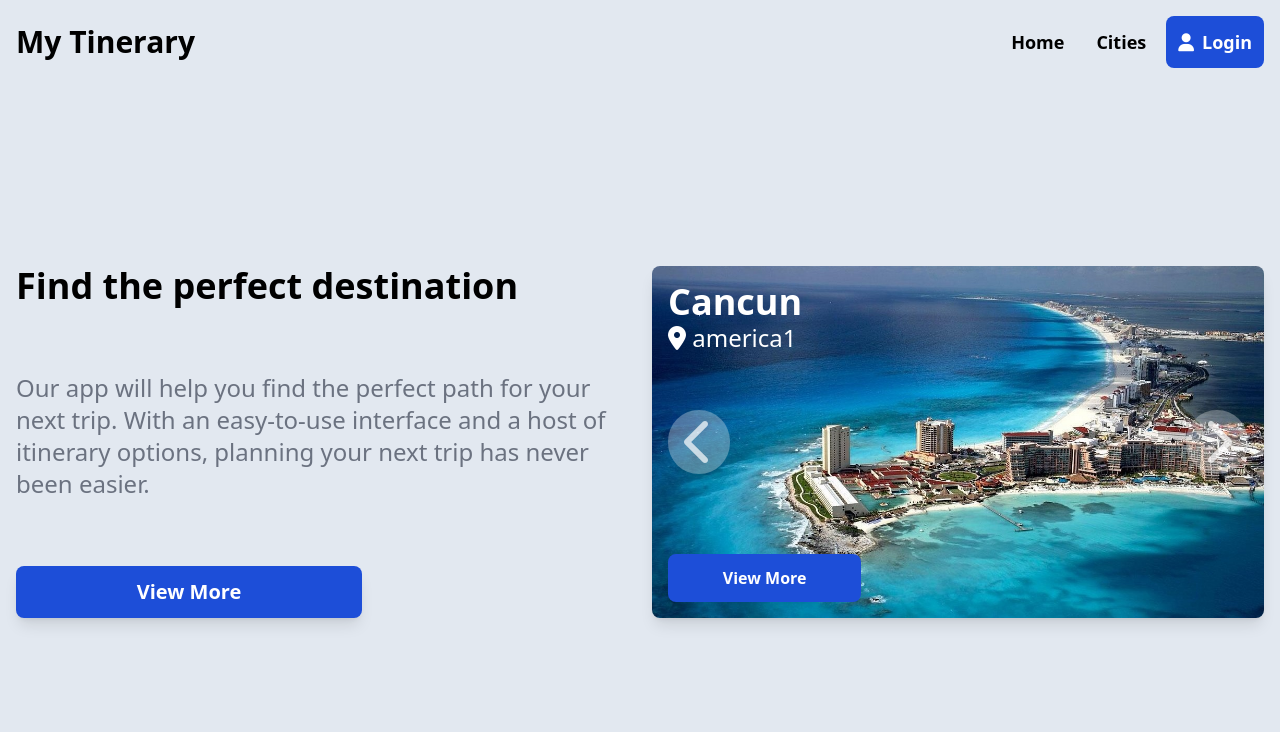
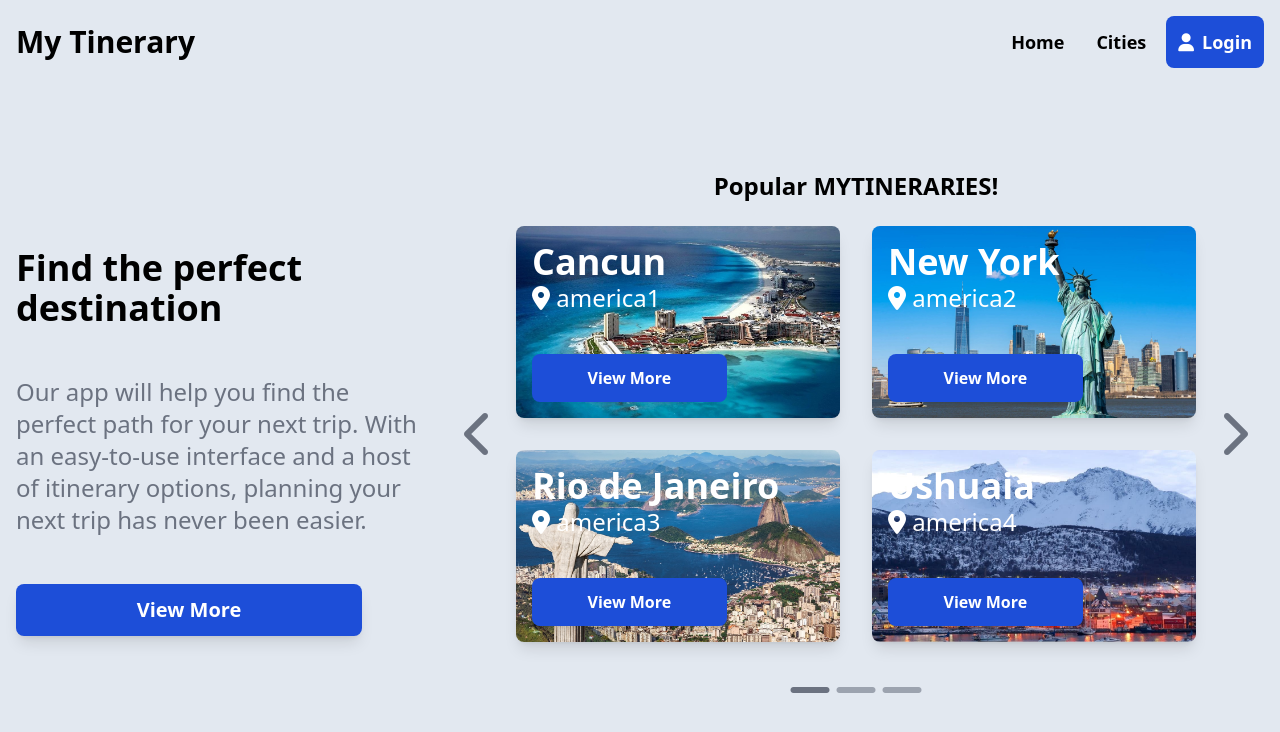
Before and after one commit to 9Noir/mytinerary-joelalejandrotapiaperez, a React (Vite) app: page / in a window 1280 px wide. Shown: the top 732 px of the page. Built offline with nearby package versions, Linux system fonts and the light colour scheme.

Commit message:
useState and useEffect

```diff
--- a/package.json
+++ b/package.json
@@ -10,6 +10,7 @@
     "preview": "vite preview"
   },
   "dependencies": {
+    "axios": "^1.4.0",
     "react": "^18.2.0",
     "react-dom": "^18.2.0"
   },
--- /dev/null
+++ b/public/data.json
@@ -0,0 +1,18 @@
+[
+    {"id": "america1", "city": "Cancun", "photo": "/img/america/cancun.jpg"},
+    {"id": "america2", "city": "New York", "photo": "/img/america/newyork.jpg"},
+    {"id": "america3", "city": "Rio de Janeiro", "photo": "/img/america/rioDeJaneiro.jpg"},
+    {"id": "america4", "city": "Ushuaia", "photo": "/img/america/ushuaia.jpg"},
+    {"id": "asia1" , "city": "Bangkok", "photo": "/img/asia/bangkok.jpg"},
+    {"id": "asia2" , "city": "Pekin", "photo": "/img/asia/pekin.jpg"},
+    {"id": "asia3" , "city": "Singapur", "photo": "/img/asia/singapur.jpg"},
+    {"id": "asia4" , "city": "Tokyo", "photo": "/img/asia/tokio.jpg"},
+    {"id": "europe1" , "city": "Ibiza", "photo": "/img/europe/ibiza.jpg"},
+    {"id": "europe2" , "city": "London", "photo": "/img/europe/london.jpg"},
+    {"id": "europe3" , "city": "Paris", "photo": "/img/europe/paris.jpg"},
+    {"id": "europe4" , "city": "Roma", "photo": "/img/europe/roma.jpg"},
+    {"id": "oceania1" , "city": "Majuro", "photo": "/img/oceania/majuro.jpg"},
+    {"id": "oceania2" , "city": "Sidney", "photo": "/img/oceania/sidney.jpg"},
+    {"id": "oceania3" , "city": "Suva", "photo": "/img/oceania/suva.jpg"},
+    {"id": "oceania4" , "city": "Wellington", "photo": "/img/oceania/wellington.jpg"}
+]
--- a/src/App.jsx
+++ b/src/App.jsx
@@ -7,13 +7,10 @@ function App() {
         <div className="w-full min-h-screen flex flex-col bg-slate-200 [&>*]:max-w-[1291px] [&>*]:mx-auto">
             <HomeLayout>
                 <main className="grow p-4 md:flex">
-                    <div className="flex max-md:flex-wrap-reverse m-auto gap-6">
-                        <div className="flex flex-col md:w-1/2 justify-between gap-6">
+                    <div className="flex max-md:flex-wrap-reverse gap-6 items-center">
+                        <div className="flex flex-col md:w-1/3 gap-6 xs:gap-12">
                             <div className="font-bold text-4xl">Find the perfect destination</div>
                             <div className="text-gray-500 text-2xl">Our app will help you find the perfect path for your next trip. With an easy-to-use interface and a host of itinerary options, planning your next trip has never been easier.</div>
-                            {/* <a href="#" className="hover:brightness-150 text-xl shadow-lg bg-blue-700 text-white rounded-lg  max-w-[346px] p-3 text-center">
-                                View More
-                            </a> */}
                             <Button className="max-w-[346px] text-xl">View More</Button>
                         </div>
                         <Carousel />
--- a/src/components/Carousel.jsx
+++ b/src/components/Carousel.jsx
@@ -1,40 +1,50 @@
-import { useState } from "react";
+import { useEffect, useState } from "react";
 import CityCard from "./CityCard";
-
-let data = [
-    { id: "america1", city: "Cancun", photo: "/img/america/cancun.jpg" },
-    { id: "america2", city: "New York", photo: "/img/america/newyork.jpg" },
-    { id: "america3", city: "Rio de Janeiro", photo: "/img/america/rioDeJaneiro.jpg" },
-    { id: "america4", city: "Ushuaia", photo: "/img/america/ushuaia.jpg" },
-    { id: "asia1", city: "Bangkok", photo: "/img/asia/bangkok.jpg" },
-    { id: "asia2", city: "Pekin", photo: "/img/asia/pekin.jpg" },
-    { id: "asia3", city: "Singapur", photo: "/img/asia/singapur.jpg" },
-    { id: "asia4", city: "Tokyo", photo: "/img/asia/tokio.jpg" },
-    { id: "europe1", city: "Ibiza", photo: "/img/europe/ibiza.jpg" },
-    { id: "europe2", city: "London", photo: "/img/europe/london.jpg" },
-    { id: "europe3", city: "Paris", photo: "/img/europe/paris.jpg" },
-    { id: "europe4", city: "Roma", photo: "/img/europe/roma.jpg" },
-    { id: "oceania1", city: "Majuro", photo: "/img/oceania/majuro.jpg" },
-    { id: "oceania2", city: "Sidney", photo: "/img/oceania/sidney.jpg" },
-    { id: "oceania3", city: "Suva", photo: "/img/oceania/suva.jpg" },
-    { id: "oceania4", city: "Wellington", photo: "/img/oceania/wellington.jpg" },
-];
+import axios from "axios";
 
 export default function Carousel() {
+    const [data, setData] = useState([]);
     const [index, setIndex] = useState(0);
+
+    useEffect(
+        () => {
+            axios("./data.json")
+                .then((res) => setData(res.data))
+                .catch((err) => console.log(err));
+        }, //Callback que no debe retornar nada y no  puede ser asincrona
+        [] //array de dependencias, cuando esta vacio se ejecuta una UNICA VEZ
+        //Cuando tiene variables de dependencias EL EFECTO se ejecuta (cuando se monta y) CADA VEZ que varia/cambia alguna de esas variables
+    );
+
     function previous() {
-        setIndex(index === 0 ? data.length - 1 : index - 1);
+        setIndex(index === 0 ? 6 : index - 3);
     }
     function fordward() {
-        setIndex(index === data.length - 1 ? 0 : index + 1);
+        setIndex(index === 6 ? 0 : index + 3);
+    }
+    function dotClickHandler(index) {
+        setIndex(index);
     }
 
     return (
-        <div className="flex md:w-1/2 min-h-[12rem] grow justify-between items-center relative">
-            <CityCard className="min-h-[22rem]" src={data[index].photo} city={data[index].city} country={data[index].id} />
-            <div className="absolute flex w-full p-4 justify-between [&>*]:bg-white/30 [&>*]:px-4 [&>*]:py-2 [&>*]:rounded-full text-white/70 text-5xl">
-                <button onClick={previous} className="fa-solid fa-chevron-left active:animate-ping"></button>
-                <button onClick={fordward} className="fa-solid fa-chevron-right active:animate-ping"></button>
+        <div className="flex flex-col md:w-2/3 min-h-[12rem] grow justify-between items-center relative gap-6">
+            <h1 className="font-bold text-2xl">Popular MYTINERARIES!</h1>
+
+            <div className="flex w-full justify-center items-center relative">
+                <div className="w-full sm:w-10/12 h-full grid sm:grid-cols-2 gap-8">
+                    {data.slice(index, index + 4).map((each) => (
+                        <CityCard key={each.id} className="h-48" src={each.photo} city={each.city} country={each.id} />
+                    ))}
+                </div>
+                <div className="absolute w-full justify-between flex hover:[&>*]:bg-white/50 [&>*]:px-4 [&>*]:py-2 [&>*]:rounded-full text-gray-500 text-5xl">
+                    <button onClick={previous} className="fa-solid fa-chevron-left active:animate-ping"></button>
+                    <button onClick={fordward} className="fa-solid fa-chevron-right active:animate-ping"></button>
+                </div>
+            </div>
+            <div className="text-5xl text-gray-400 gap-1 flex">
+                <button onClick={() => dotClickHandler(0)} className={`fa-solid fa-minus ${index === 0 && "text-gray-500"}`}></button>
+                <button onClick={() => dotClickHandler(3)} className={`fa-solid fa-minus ${index === 3 && "text-gray-500"}`}></button>
+                <button onClick={() => dotClickHandler(6)} className={`fa-solid fa-minus ${index === 6 && "text-gray-500"}`}></button>
             </div>
         </div>
     );
--- a/src/components/CityCard.jsx
+++ b/src/components/CityCard.jsx
@@ -10,7 +10,7 @@ export default function CityCard({ src, city, country, className }) {
                         <i className="fa-solid fa-location-dot"></i> {country}
                     </h2>
                 </div>
-                <Button className="xs:w-1/3 ">View More</Button>
+                <Button className="xs:w-2/3 ">View More</Button>
             </div>
         </div>
     );
--- a/src/components/NavBar.jsx
+++ b/src/components/NavBar.jsx
@@ -1,14 +1,21 @@
+import { useRef } from "react";
 export default function NavBar() {
+    const navRef = useRef(null);
+    const menuRef = useRef(null);
+
+    function navbarToggle() {
+        navRef.current.classList.toggle("max-xs:hidden");
+        menuRef.current.classList.toggle("fa-bars")
+        menuRef.current.classList.toggle("fa-xmark")
+    }
+
     return (
         <header className="sticky top-0 z-10 flex flex-wrap justify-between items-center p-4 w-full font-bold">
             <a href="#" className="text-3xl text-center">
                 My Tinerary
             </a>
-            <input type="radio" id="open-nav" className="peer/open-nav hidden" name="menu-navbar" />
-            <input type="radio" name="menu-navbar" className="peer/close-nav hidden" id="close-nav" defaultChecked />
-            <label htmlFor="open-nav" className="hidden py-1 text-4xl hover:cursor-pointer max-xs:peer-checked/close-nav:flex fa-solid fa-bars"></label>
-            <label htmlFor="close-nav" className="hidden py-1 text-4xl hover:cursor-pointer max-xs:peer-checked/open-nav:flex fa-solid fa-xmark"></label>
-            <nav className="flex text-lg [&>*]:p-3 gap-2 max-xs:w-full max-xs:flex-col max-xs:peer-checked/close-nav:hidden">
+            <button ref={menuRef} onClick={navbarToggle} className="hidden py-1 text-4xl max-xs:flex fa-solid fa-bars"></button>
+            <nav ref={navRef} className="flex text-lg [&>*]:p-3 gap-2 max-xs:w-full max-xs:flex-col max-xs:hidden">
                 <a href="#">Home</a>
                 <a href="#">Cities</a>
                 <a href="#" className="bg-blue-700 rounded-lg text-white">
```
Also changed, not shown: public/data.js (deleted, +0 -18 lines), 1 other file (tests, documents, lock files or other folders).
